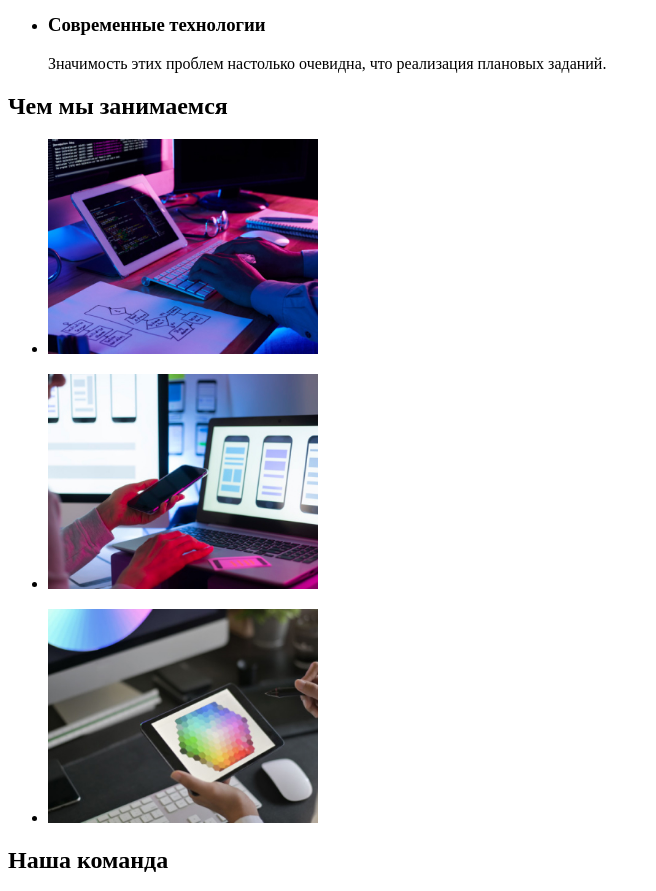
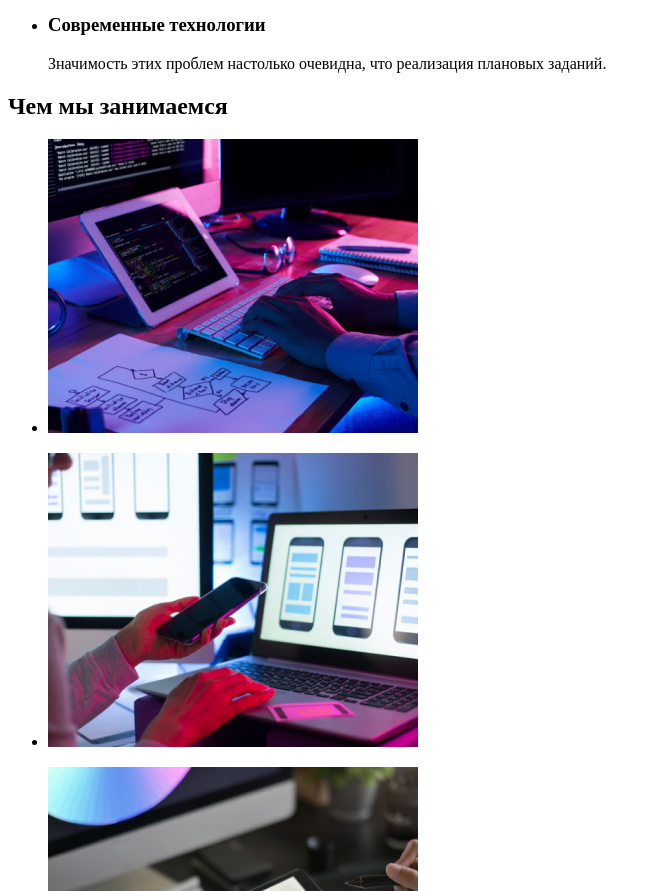
Before and after one commit to darviq/goit-markup-hw-01, a plain HTML site: page index.html in a window 1280 px wide. Shown: the part 500-1391 px from the top of the page, without its empty margins (0-656 px from the left). Drawn offline with Linux system fonts and the light colour scheme.

Commit message:
Коррекция размеров выводимых изображений

```diff
--- a/index.html
+++ b/index.html
@@ -69,7 +69,7 @@
             <img
               src="./images/1.jpg"
               alt="Человек пишет код по блок-схеме"
-              width="270"
+              width="370"
             />
           </li>
         </ul>
@@ -78,7 +78,7 @@
             <img
               src="./images/2.jpg"
               alt="Человек сверяет дизайн приложения с макетом"
-              width="270"
+              width="370"
             />
           </li>
         </ul>
@@ -87,7 +87,7 @@
             <img
               src="./images/3.jpg"
               alt="Человек выбирает цвет из электронной палитры"
-              width="270"
+              width="370"
             />
           </li>
         </ul>
```
